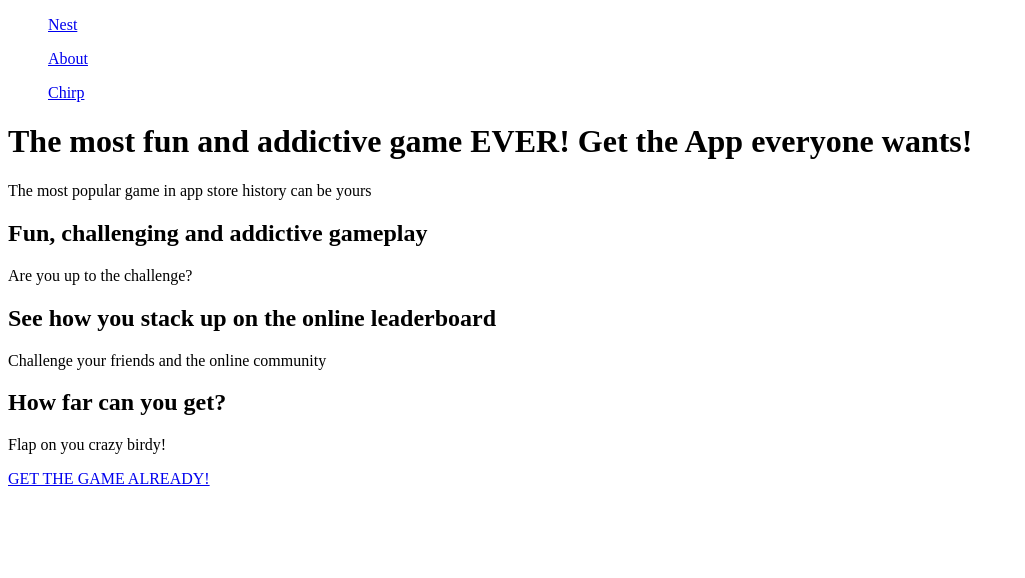
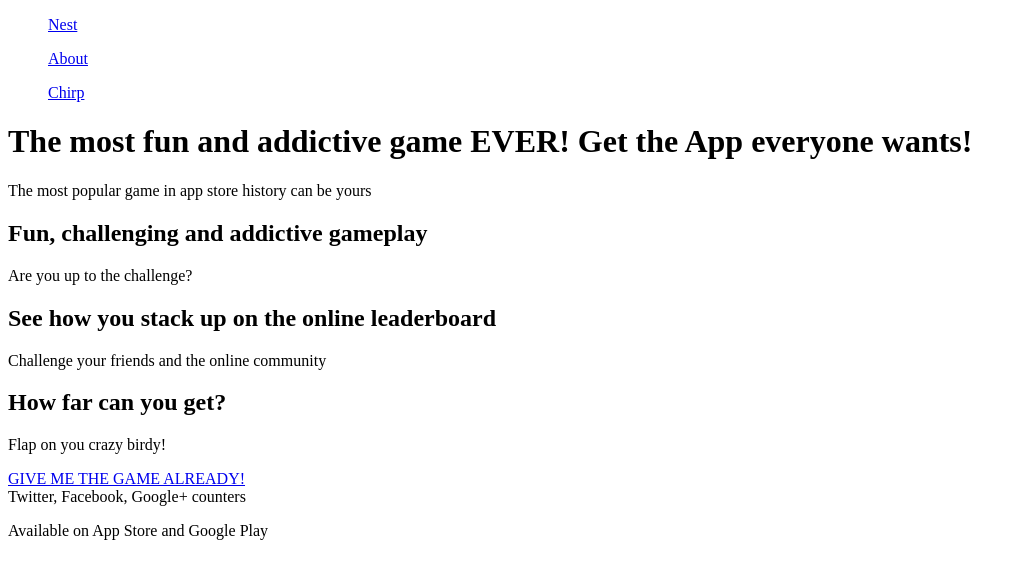
Before and after one commit to oliverlangmo/landing-page, a plain HTML site: page index.html in a window 1280 px wide. Shown: the whole page, without its empty margins (0-1025 px from the left). Drawn offline with Linux system fonts and the light colour scheme.

Commit message:
wireframe done

```diff
--- a/index.html
+++ b/index.html
@@ -38,9 +38,15 @@
 	</section>
 	<section class="start-playing">
 		<div class="call-to-action">
-			<a href="#">GET THE GAME ALREADY!</a>
+			<a href="#">GIVE ME THE GAME ALREADY!</a>
 		</div>
 	</section>
+	<section class="social">
+		<div class="widgets">Twitter, Facebook, Google+ counters</div>
+	</section>
+	<footer>
+		<p>Available on App Store and Google Play</p>
+	</footer>
 
 
 </body>
```
